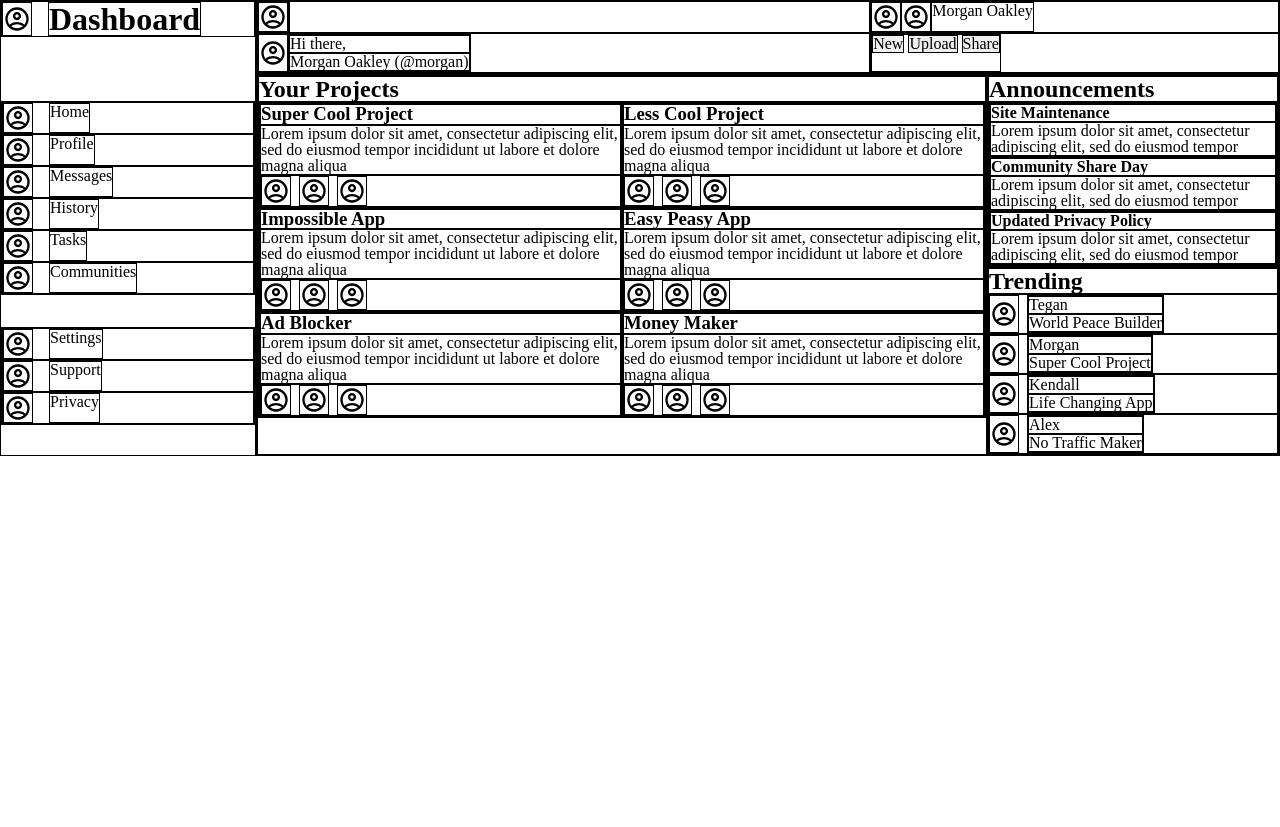
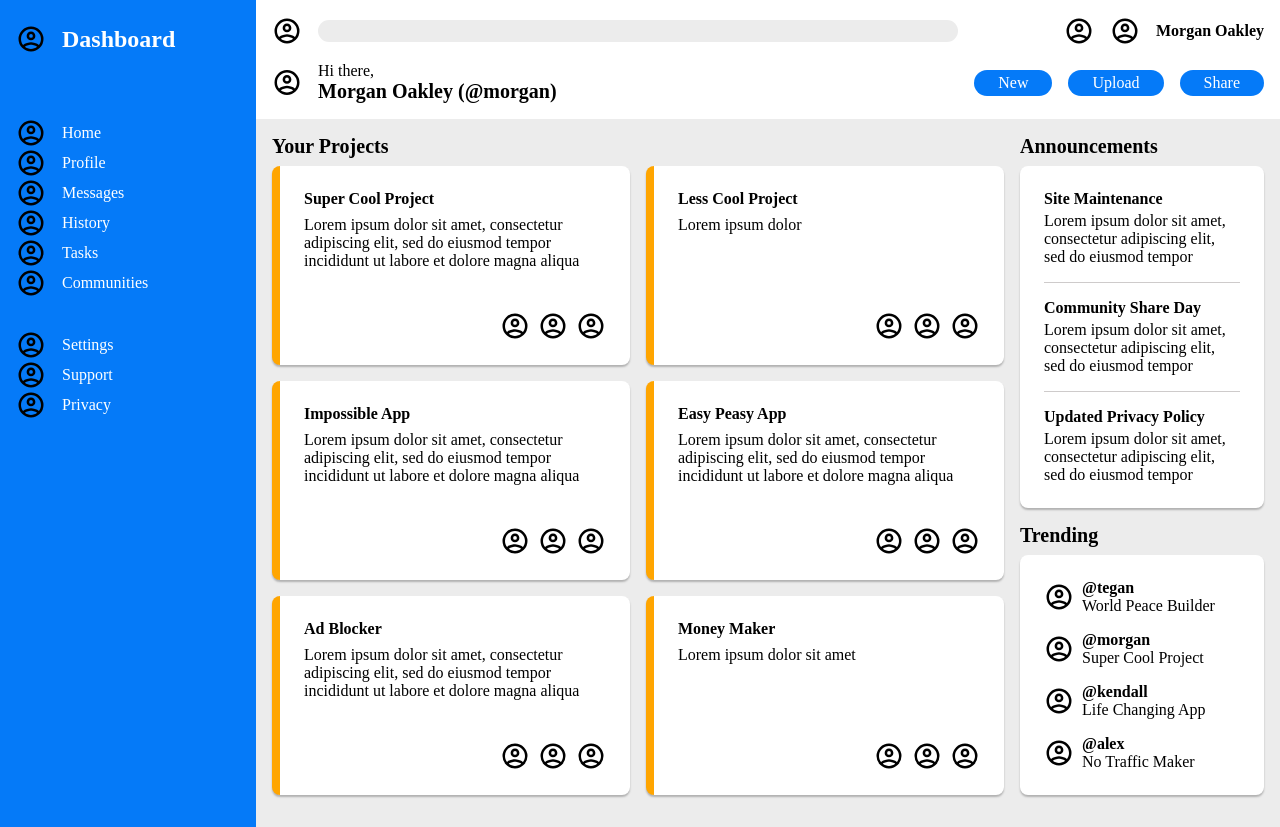
Before and after one commit to aleximichael/admin-dashboard, a plain HTML site: page index.html in a window 1280 px wide. Before the commit the page ends 800 px from the top, so only its background shows below. Drawn offline with Linux system fonts and the light colour scheme.

Commit message:
Add: Refined layout and spacing

```diff
--- a/index.html
+++ b/index.html
@@ -15,13 +15,13 @@
         <div class="icons">
             <img src="./assets/imgs/placeholder-icon.svg" alt="" class="alert-icon">
             <img src="./assets/imgs/placeholder-icon.svg" alt="" class="user-icon curr-user">
-            <p class="user-name curr-user">Morgan Oakley</p>
+            <p class="user-name">Morgan Oakley</p>
         </div>
         <div class="welcome">
             <img src="./assets/imgs/placeholder-icon.svg" alt="" class="user-icon welcome-pic curr-user">
             <div class="welcome-info">
                 <p class="welcome-text">Hi there,</p>
-                <p class="user-name curr-user">Morgan Oakley (@morgan)</p>
+                <p class="user-intro">Morgan Oakley (@morgan)</p>
             </div>
         </div>
         <div class="actions">
@@ -95,9 +95,7 @@
                 </article>
                 <article class="project-item">
                     <h3 class="project-title">Less Cool Project</h3>
-                    <p class="project-text">Lorem ipsum dolor sit amet,
-                        consectetur adipiscing elit, sed do eiusmod tempor
-                        incididunt ut labore et dolore magna aliqua</p>
+                    <p class="project-text">Lorem ipsum dolor</p>
                     <div class="project-icons">
                         <img src="./assets/imgs/placeholder-icon.svg" alt="" class="star-icon">
                         <img src="./assets/imgs/placeholder-icon.svg" alt="" class="look-icon">
@@ -139,9 +137,7 @@
                 </article>
                 <article class="project-item">
                     <h3 class="project-title">Money Maker</h3>
-                    <p class="project-text">Lorem ipsum dolor sit amet,
-                        consectetur adipiscing elit, sed do eiusmod tempor
-                        incididunt ut labore et dolore magna aliqua</p>
+                    <p class="project-text">Lorem ipsum dolor sit amet</p>
                     <div class="project-icons">
                         <img src="./assets/imgs/placeholder-icon.svg" alt="" class="star-icon">
                         <img src="./assets/imgs/placeholder-icon.svg" alt="" class="look-icon">
@@ -153,17 +149,17 @@
         <div class="announcements">
             <h2 class="grid-section-title">Announcements</h2>
             <div class="announcement-grid">
-                <article class="announcement">
+                <article class="ann-item first">
                     <h4 class="ann-title">Site Maintenance</h4>
                     <p class="ann-text">Lorem ipsum dolor sit amet, consectetur
                         adipiscing elit, sed do eiusmod tempor</p>
                 </article>
-                <article class="announcement">
+                <article class="ann-item">
                     <h4 class="ann-title">Community Share Day</h4>
                     <p class="ann-text">Lorem ipsum dolor sit amet, consectetur
                         adipiscing elit, sed do eiusmod tempor</p>
                 </article>
-                <article class="announcement">
+                <article class="ann-item last">
                     <h4 class="ann-title">Updated Privacy Policy</h4>
                     <p class="ann-text">Lorem ipsum dolor sit amet, consectetur
                         adipiscing elit, sed do eiusmod tempor</p>
@@ -172,6 +168,7 @@
         </div>
         <div class="trending">
             <h2 class="grid-section-title">Trending</h2>
+            <div class="trending-grid">
                 <div class="trending-user">
                     <img src="./assets/imgs/placeholder-icon.svg" alt="" class="user-icon">
                     <div class="trending-info">
@@ -193,7 +190,7 @@
                         <p class="trending-project">Life Changing App</p>
                     </div>
                 </div>
-            <div class="trending-user">
+                <div class="trending-user last">
                     <img src="./assets/imgs/placeholder-icon.svg" alt="" class="user-icon">
                     <div class="trending-info">
                         <p class="user-handle">Alex</p>
@@ -202,5 +199,6 @@
                 </div>
             </div>
         </div>
+    </div>
 </body>
 </html>
--- a/styles.css
+++ b/styles.css
@@ -13,7 +13,7 @@ button {
 /* Visualize Layout (Placeholders) */
 
 body * {
-    border: 0.5px solid black;
+    /* border: 0.5px solid black; */
 }
 
 img {
@@ -22,33 +22,115 @@ img {
 
 /* General Layout */
 
+:root {
+    --colour-primary: rgb(5, 122, 248);
+    --colour-secondary: orange;
+    --colour-black: black;
+    --colour-white: white;
+    --colour-bg: rgb(236, 236, 236);
+    --colour-bg-dark: rgb(206, 203, 203);
+}
+
 body {
-    line-height: 1;
     -webkit-font-smoothing: antialiased;
     display: grid;
     grid-template-columns: 1fr 4fr;
 }
 
+h1 {
+    font-size: 1.5rem;
+}
+
+h2 {
+    font-size: 1.25rem;
+}
+
+h3, p {
+    font-size: 1rem;
+}
+
+h4 {
+    font-size: 1rem;
+    margin-bottom: 0.25rem;
+}
+
 /* Header */
 
 .header {
+    background-color: var(--colour-white);
+    color: var(--colour-black);
     display: grid;
     grid-template-columns: 3fr 2fr;
+    padding: 1rem;
+    gap: 1rem;
 }
 
 .header > * {
     display: flex;
 }
 
+.search {
+    align-items: center;
+    gap: 1rem;
+}
+
+.search-container {
+    width: 50vw;
+    background-color: var(--colour-bg);
+    border-radius: 0.75rem;
+    height: 75%;
+}
+
+.actions {
+    justify-content: end;
+    align-items: center;
+}
+
+.icons {
+    justify-content: end;
+    gap: 1rem;
+}
+
+.user-name {
+    font-weight: 600;
+    align-self: center;
+}
+
+.header button {
+    background-color: var(--colour-primary);
+    color: var(--colour-white);
+    border: none;
+    padding: 0.25rem 1.5rem;
+    border-radius: 1rem;
+}
+
+.button-group {
+    display: flex;
+    gap: 1rem;
+}
+
+.welcome {
+    gap: 1rem;
+}
+
+.user-intro {
+    font-size: 1.25rem;
+    font-weight: 600;
+}
+
 /* Sidebar */
 
 .sidebar {
+    background-color: var(--colour-primary);
+    color: var(--colour-white);
     grid-row: 1 / 3;
+    padding: 1.5rem 1rem;
 }
 
 .nav-item {
     display: flex;
     gap: 1rem;
+    align-items: center;
 }
 
 .sidebar-title {
@@ -62,25 +144,89 @@ body {
 /* Content */
 
 .content {
+    background-color: var(--colour-bg);
+    color: var(--colour-black);
+    padding: 1rem 1rem 2rem;
     display: grid;
-    grid-template-columns: 5fr 2fr;
+    grid-template-columns: 3fr 1fr;
+    gap: 1rem;
+}
+
+.grid-section-title {
+    margin-bottom: 0.5rem;
+}
+
+.project-item,
+.announcement-grid,
+.trending-grid {
+    background-color: var(--colour-white);
+    padding: 1.5rem;
+    border-radius: 0.5rem;
+    box-shadow: 0px 2px 2px 0px rgba(0, 0, 0, 0.25);
 }
 
 .projects {
     grid-row: 1 / 3;
+    display: flex;
+    flex-direction: column;
 }
 
 .project-grid {
+    flex: 1;
     display: grid;
     grid-template-columns: 1fr 1fr;
+    gap: 1rem;
+}
+
+.project-item {
+    display: flex;
+    flex-direction: column;
+    border-left: 0.5rem solid var(--colour-secondary);
+}
+
+.project-title {
+    margin-bottom: 0.5rem;
+}
+
+.project-text {
+    flex: 1;
+    margin-bottom: 1rem;
 }
 
 .project-icons {
+    align-self: last baseline;
     display: flex;
     gap: 0.5rem;
+}
+
+.ann-item.first {
+    padding-bottom: 1rem;
+}
+
+.ann-item.last {
+    padding-top: 1rem;
+}
+
+.announcement-grid > .ann-item:nth-child(2) {
+    border-top: 1.5px solid var(--colour-bg-dark);
+    border-bottom: 1.5px solid var(--colour-bg-dark);
+    padding: 1rem 0;
 }
 
 .trending-user {
     display: flex;
     gap: 0.5rem;
 }
+
+.trending-user:not(:last-child) {
+    margin-bottom: 1rem;
+}
+
+.user-handle {
+    text-transform: lowercase;
+    font-weight: 600;
+}
+
+.user-handle::before {
+    content: "@";
+}
```
Lines whose indentation alone changed are shown as unchanged.
